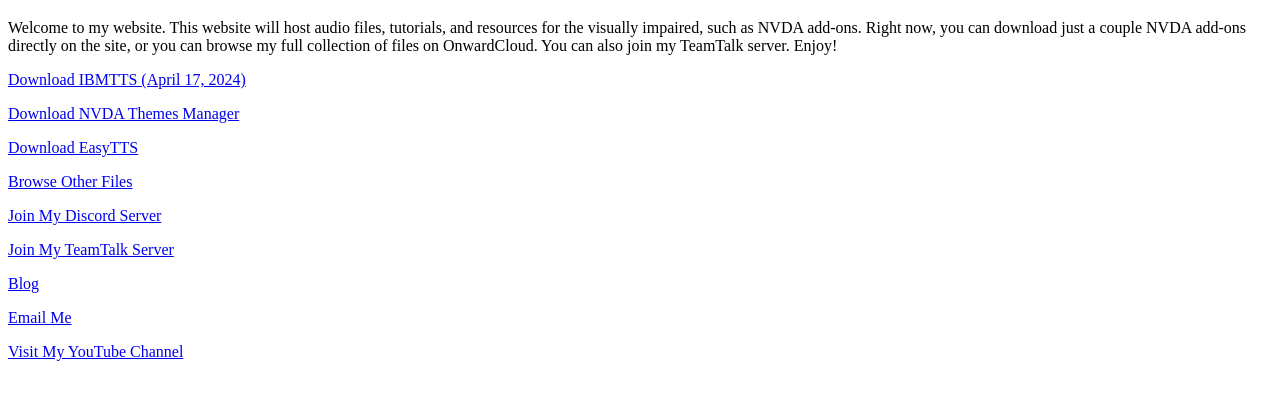
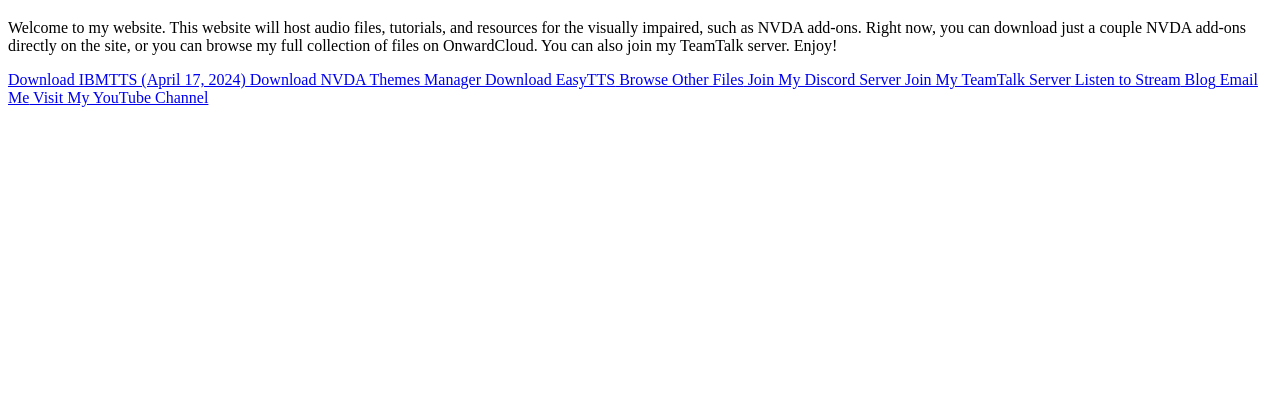
Before and after one commit to mad-gamer22/mad-gamer22.github.io, a plain HTML site: page index.html in a window 1280 px wide. Shown: the part 61-460 px from the top of the page. Drawn offline with Linux system fonts and the light colour scheme.

Commit message:
Update index.html

```diff
--- a/index.html
+++ b/index.html
@@ -9,15 +9,6 @@
 </div>
 <div role="main" aria-label="">
 <p>Welcome to my website. This website will host audio files, tutorials, and resources for the visually impaired, such as NVDA add-ons. Right now, you can download just a couple NVDA add-ons directly on the site, or you can browse my full collection of files on OnwardCloud. You can also join my TeamTalk server. Enjoy!</p>
-<p><a href="https://nashcentral.duckdns.org/jennicloud/index.php/s/89m8H5LKm6eJbXN/download/IBMTTS.zip" accesskey, download > Download IBMTTS (April 17, 2024)</a></p>
-<p><a href="https://nashcentral.duckdns.org/jennicloud/index.php/s/taG6GGdsbjAxfrs/download/NVDA-ThemesManager.zip" accesskey, download > Download NVDA Themes Manager</a></p>
-<p><a href="https://nashcentral.duckdns.org/onwardcloud/index.php/s/mRCs92SanyPsD6a/download/EasyTTS.zip" accesskey, download > Download EasyTTS</a></p>
-<p><a href="https://nashcentral.duckdns.org/jennicloud/index.php/s/EQYX3Bp47EK4S75"> Browse Other Files</a></p>
-<p><a href="https://discord.gg/KPsUqMztjc"> Join My Discord Server</a></p>
-<p><a href="tt://mad-gamer.duckdns.org?tcpport=10333&udpport=10333&encrypted=0&username=guest&password=guest&channel=%2F"> Join My TeamTalk Server</a></p>
-<p><a href="https://madgamer22.wordpress.com"> Blog</a></p>
-<p><a href="mailto:thetechexpert3@gmail.com"> Email Me</a></p>
-<p><a href="https://youtube.com/@mad-gamer38"> Visit My YouTube Channel</a></p>
-</div>
+<a href="https://nashcentral.duckdns.org/jennicloud/index.php/s/89m8H5LKm6eJbXN/download/IBMTTS.zip" accesskey, download > Download IBMTTS (April 17, 2024)</a><a href="https://nashcentral.duckdns.org/jennicloud/index.php/s/taG6GGdsbjAxfrs/download/NVDA-ThemesManager.zip" accesskey, download > Download NVDA Themes Manager</a><a href="https://nashcentral.duckdns.org/onwardcloud/index.php/s/mRCs92SanyPsD6a/download/EasyTTS.zip" accesskey, download > Download EasyTTS</a><a href="https://nashcentral.duckdns.org/jennicloud/index.php/s/EQYX3Bp47EK4S75"> Browse Other Files</a><a href="https://discord.gg/KPsUqMztjc"> Join My Discord Server</a><a href="tt://mad-gamer.duckdns.org?tcpport=10333&udpport=10333&encrypted=0&username=guest&password=guest&channel=%2F"> Join My TeamTalk Server</a><a href="https://mad-gamer.loca.lt/stream"> Listen to Stream</a><a href="https://madgamer22.wordpress.com"> Blog</a><a href="mailto:thetechexpert3@gmail.com"> Email Me</a><a href="https://youtube.com/@mad-gamer38"> Visit My YouTube Channel</a></div>
 </body>
 </html>
```
